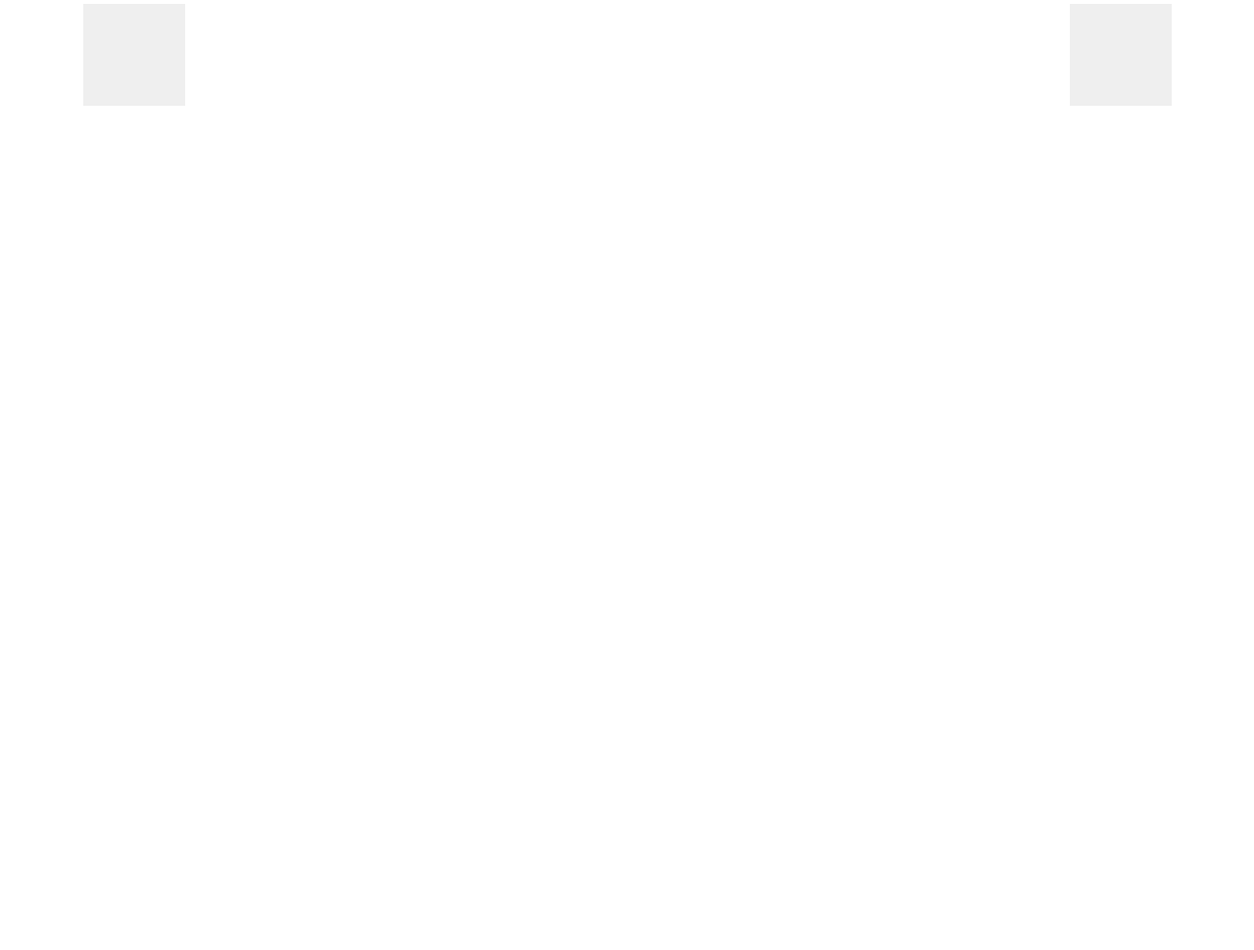
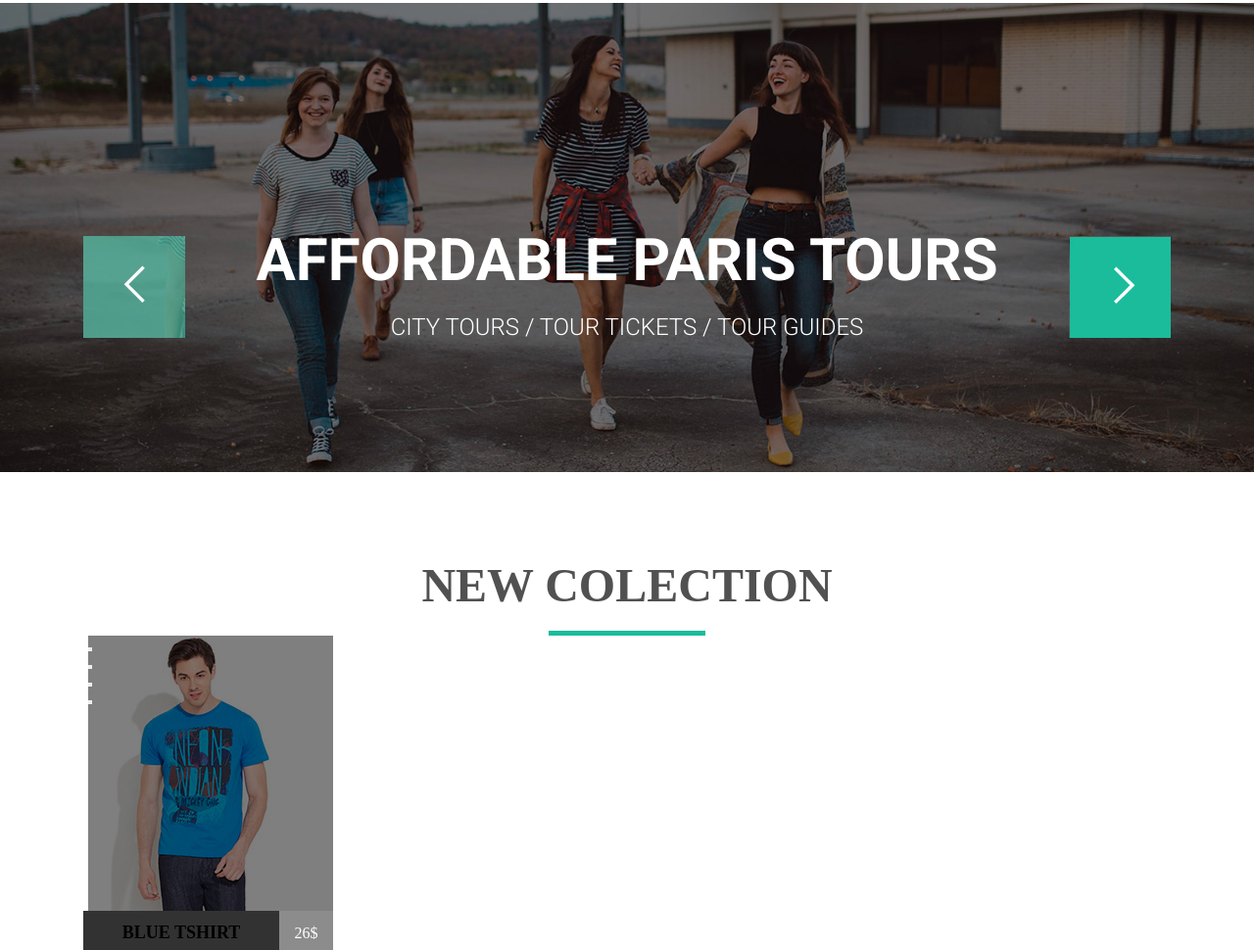
Before and after one commit to Ghore/goit-fe-course, a plain HTML site: page html-css/module-05/index.html in a window 1280 px wide. Shown: the part 147-1117 px from the top of the page at 98% size. Before the commit the page ends 800 px from the top, so only its background shows below. Drawn offline with Linux system fonts and the light colour scheme.

Commit message:
homeWork5

```diff
--- a/html-css/module-05/css/style.css
+++ b/html-css/module-05/css/style.css
@@ -29,16 +29,6 @@ html {
     max-width: 100%;
     height: auto;
   }
-    display: table;.visually-hidden {
-        position: absolute !important;
-        clip: rect(1px 1px 1px 1px); /* IE6, IE7 */
-        clip: rect(1px, 1px, 1px, 1px);
-        padding:0 !important;
-        border:0 !important;
-        height: 1px !important;
-        width: 1px !important;
-        overflow: hidden;
-      }
       .site-logo {
         float: left;
     }
@@ -65,32 +55,114 @@ html {
          .site-navigation a:hover{
           color: #03a9f4;
          }
-         .{
-          width: 1600px;
-          height: 600px;
-         background-image: url("../img/bg.jpg");
-         background-repeat: no-repeat;
+.slider{
+  position: relative;
+  padding-bottom: 100px;
 
-        }
-.slider{
-    position: relative;
-    width: 1111px;
-    height: 105px ;
-    margin: 0 auto;
 }
 .slider-ctrl{
-    transform: translateY(-50%);
-    top: 50%;
-    position: absolute;
-    display: inline-block;
-    width: 104px;
-    height: 104px;
-    border: none;
+   top: 50%;
+  transform: translateY(-50%);
+  position: absolute;
+  border: none;
+  display: inline-block;
+  background-color: rgb(26, 188, 156);
+  width: 104px;
+  height: 104px;
 }
-.slider-ctrl-prew{
+ul{
+  list-style: none;
+}
+.slider-ctrl-prew {
 left: 0;
-
+background-image: url(../img/sliser\ left.jpg);
 }
-.slider-ctrl-next{
+.slider-ctrl-next {
 right: 0;
+background-image: url(../img/sliser\ right.jpg);
 }
+.btn-wrappper {
+  color: #ffffff;
+  position: absolute;
+  top: 50%;
+  left: 50%;
+  transform: translate(-50%, -50%);
+}
+.slider-description{
+  text-align: center;
+  font-family: 'Roboto', sans-serif;
+}
+.slider-title{
+  font-weight: 700;
+  font-size: 60px ;
+  line-height: 82px;
+}
+.slider-p{
+font-weight: 300;
+font-size: 24px;
+line-height: 54px;
+}
+.title {
+  color: #515151;
+  font-size: 48px;
+  font-weight:800;
+  line-height: 32px;
+  text-align: center;
+  text-transform: uppercase;
+}
+.title::after{
+  display: block;
+  margin: 0 auto;
+  margin-top: 30px;
+  width: 160px;
+  height: 5px;
+  background-color: #1abc9c;
+  content: '';
+}
+.cards-item {
+  float: left;
+  margin-right: 30px;
+}
+.cards-item:last-child{
+margin-right: 0px;
+}
+.item {
+  float: left;
+  height: 40px;
+  width: 200px;
+  color: #fff;
+  background-color: #323232;
+  text-align: center;
+  text-transform: uppercase;
+  padding-top:6px;
+  font-weight: 700;
+  font-size: 18px;
+  line-height: 32px;
+}
+.price {
+  color: #fff;
+  background-color: #8c8c8c;
+  float: left;
+  height: 40px;
+  width: 55px;
+text-align: center;
+text-transform: uppercase;
+padding-top: 14px;
+}
+.cards-item:hover .item{
+  background-color:  #1abc9c;
+}
+.cards-item:hover .price {
+  background-color:#1abc9c ;
+}
+.image-wrapper{
+  position: relative;
+}
+.overlay{
+  background-color: rgba(0, 0, 0, 0.5);
+  bottom: 0;
+  right: 0;
+  position: absolute;
+  width: 250px;
+  height: 100%;
+}
--- a/html-css/module-05/index.html
+++ b/html-css/module-05/index.html
@@ -1,13 +1,16 @@
 <!DOCTYPE html>
 <html lang="en">
   <head>
-    <meta charset="UTF-8">
-    <meta name="viewport" content="width=device-width, initial-scale=1.0">
+    <meta charset="UTF-8" />
+    <meta name="viewport" content="width=device-width, initial-scale=1.0" />
     <title>Document</title>
-    <link rel="stylesheet" href="css/style.css">
+    <link
+      href="https://fonts.googleapis.com/css?family=Roboto:300,400,700&display=swap"
+      rel="stylesheet"
+    />
+    <link rel="stylesheet" href="css/style.css" />
   </head>
   <body>
-
     <header class="page-header container">
       <nav>
         <a href="#" class="site-logo">MART</a>
@@ -35,11 +38,71 @@
       </nav>
     </header>
     <main>
+      <!-- <h1></h1> -->
+      <div class="slider">
+        <img
+          src="img/bg.jpg"
+          alt=""
+          class="slider-list-image"
+          width="1600"
+          height="600"
+        />
 
-    <div class="slider">
+        <div class="btn-wrappper container ">
           <button class="slider-ctrl slider-ctrl-prew"></button>
           <button class="slider-ctrl slider-ctrl-next"></button>
+
+          <ul class="slider-list">
+            <li class="slider-list-item">
+              <div class="slider-description">
+                <h2 class="slider-title">AFFORDABLE PARIS TOURS</h2>
+                <p class="slider-p">CITY TOURS / TOUR TICKETS / TOUR GUIDES</p>
               </div>
+            </li>
+          </ul>
+        </div>
+      </div>
+      <section class="new">
+        <div class="container">
+          <h2 class="title ">NEW COLECTION</h2>
+          <ul class="cards clearfix">
+            <li class="cards-item">
+              <div class="image-wrapper">
+                <div class="overlay">
+                  <ul class="overlay-list">
+                    <li class="list-item"><button ></button></li>
+                    <li class="list-item"><button></button></li>
+                    <li class="list-item"><button></button></li>
+                    <li class="list-item"><button></button></li>
+                  </ul>
+                </div>
+                <img src="img/1.jpg" alt="" class="cards-image" />
+              </div>
+
+              <h4 class="item"><a class="overlay-link" href="">Blue Tshirt</a></h4>
+              <p class="price">26$</p>
+            </li>
+
+          </ul>
+        </div>
+      </section>
     </main>
   </body>
 </html>
+
+<!-- </li>
+<li class="cards-item">
+    <img src="img/2.jpg" alt="" class="cards-image">
+    <h4 class="item">WOMAN shirt</h4>
+    <p class="price">31$</p>
+</li>
+<li class="cards-item">
+    <img src="img/3.jpg" alt="" class="cards-image">
+    <h4 class="item">YELLOW Tshirt</h4>
+    <p class="price">21$</p>
+</li>
+<li class="cards-item">
+    <img src="img/4.jpg" alt="" class="cards-image">
+    <h4 class="item">Cool lingerie</h4>
+    <p class="price">56$</p>
+</li> -->
```
Lines whose indentation alone changed are shown as unchanged.
